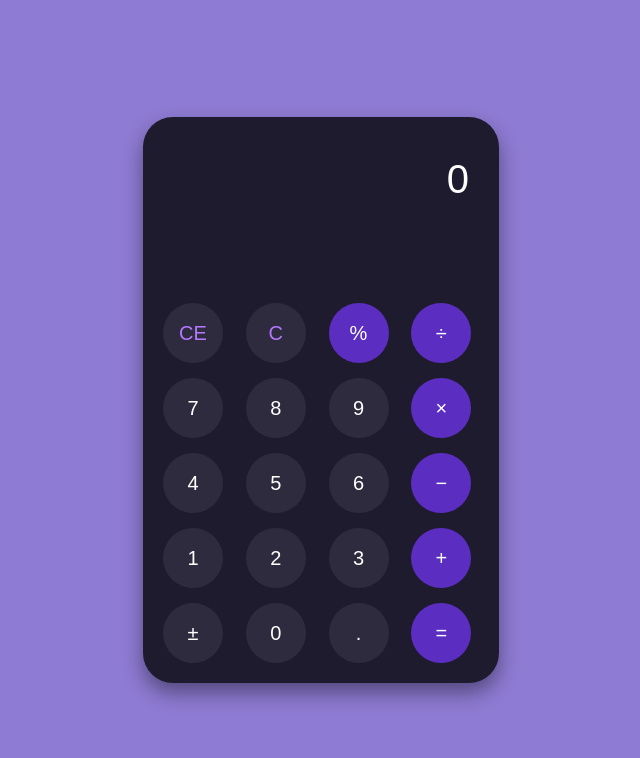
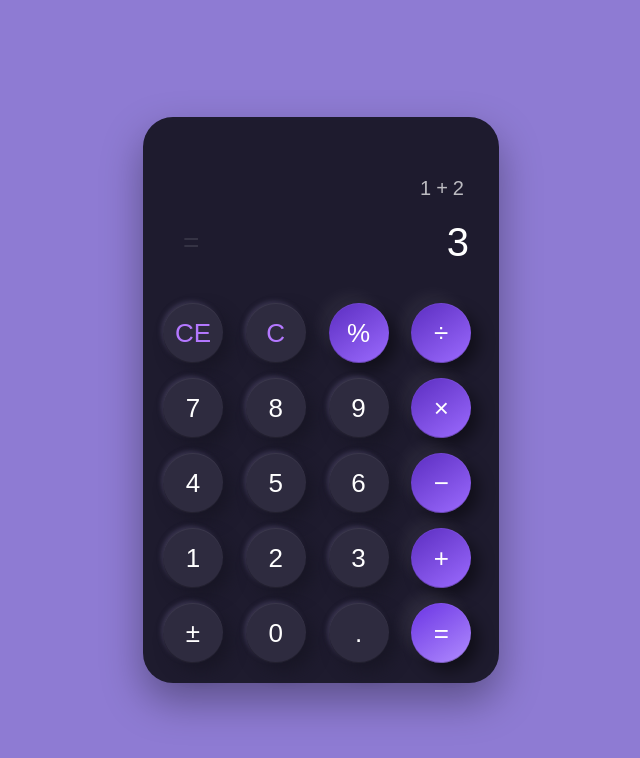
Before and after one commit to JPMadruga01/calculadora, a plain HTML site: page index.html in a window 1280 px wide. Shown: the whole page, without its empty margins (319-959 px from the left). Drawn offline with Linux system fonts and the light colour scheme.

Commit message:
página css atualizada

```diff
--- a/index.html
+++ b/index.html
@@ -2,6 +2,7 @@
 <html lang="pt-BR">
 <head>
   <meta charset="UTF-8" />
+  <!-- tag meta é uma tag vazia -->
   <meta name="viewport" content="width=device-width, initial-scale=1.0" />
   <title>Calculadora</title>
   <link rel="stylesheet" href="style.css" />
@@ -9,8 +10,8 @@
 <body>
   <div class="calculator">
     <div class="display">
-      <div id="operation"></div>
-      <div id="result">0</div>
+      <div id="operation">1+2</div>
+      <div id="result">3</div>
     </div>
     <div class="buttons">
       <button class="btn function">CE</button>
--- a/style.css
+++ b/style.css
@@ -2,42 +2,60 @@
   box-sizing: border-box;
   margin: 0;
   padding: 0;
-  font-family: 'Arial', sans-serif;
+  font-family: Arial, Helvetica, sans-serif;
 }
 
 body {
-  background-color: #8e7bd3;
+  background: #8e7bd3;
+  min-height: 100vh;
   display: flex;
+  align-items: center;
   justify-content: center;
-  align-items: center;
-  height: 100vh;
 }
 
 .calculator {
   width: 356px;
   height: 566px;
-  background-color: #1e1b2e;
+  background: #1e1b2e;
   border-radius: 30px;
   padding: 20px;
-  box-shadow: 0 10px 20px rgba(0,0,0,0.4);
   display: flex;
   flex-direction: column;
   justify-content: space-between;
+  box-shadow: 0 18px 40px rgba(0,0,0,.35);
 }
 
 .display {
   color: #fff;
   text-align: right;
   padding: 20px 10px;
+  position: relative;
 }
 
 #operation {
-  font-size: 16px;
-  opacity: 0.7;
+  font-size: 20px;
+  opacity: .7;
+  padding: 20px 0;
+  display: flex;
+  justify-content: flex-end;
+  letter-spacing: 5px;      /* espaço entre os caracteres */
+  position: relative;
 }
 
 #result {
   font-size: 40px;
+  text-align: right;
+  position: relative;
+}
+
+#result::before {
+  content: "=";
+  position: absolute;
+  left: 10px;
+  top: 50%;
+  transform: translateY(-50%);
+  opacity: .1;
+  font-size: 28px;
 }
 
 .buttons {
@@ -47,25 +65,75 @@ body {
 }
 
 .btn {
-  background-color: #2e2b3f;
-  border: none;
+  background: #2e2b3f;
+  border: 0;
+  width: 60px;
+  height: 60px;
   border-radius: 50%;
-  height: 60px;
-  width: 60px;
   color: #fff;
-  font-size: 20px;
+  font-size: 26px;
   cursor: pointer;
-  transition: background-color 0.2s;
+  outline: none;
+  position: relative;
+
+  /* relevo externo */
+  box-shadow:
+    8px 8px 16px #181625,
+    -2px -2px 4px #3a3550;
+
+  transition: transform .12s ease, box-shadow .12s ease, filter .12s ease;
 }
 
-.btn:hover {
-  background-color: #444;
+.btn::after{
+  content:"";
+  position:absolute; inset:0;
+  border-radius: 50%;
+  box-shadow:
+    inset 0 1px 0 rgba(255,255,255,.06),
+    inset 0 -1px 0 rgba(0,0,0,.25);
+  pointer-events:none;
 }
 
-.operator, .equal {
-  background-color: #5b2dc0;
+.btn:hover{
+  transform: translateY(-1px);
+  box-shadow:
+    10px 10px 20px #181625,
+    -4px -4px 8px #3a3550;
+  filter: brightness(1.02);
+}
+
+/* active: afundado */
+.btn:active{
+  transform: translateY(0);
+  box-shadow:
+    inset 6px 6px 12px #181625,
+    inset -6px -6px 12px #3a3550;
 }
 
 .function {
   color: #b478ff;
 }
+
+.btn.operator{
+  background: linear-gradient(145deg, #5b2dc0, #9c6bff);
+  box-shadow:
+    8px 8px 16px rgba(0,0,0,.45),
+    -8px -8px 16px rgba(255,255,255,.06);
+}
+.btn.operator:active{
+  box-shadow:
+    inset 6px 6px 12px rgba(0,0,0,.45),
+    inset -6px -6px 12px rgba(255,255,255,.08);
+}
+
+.btn.equal{
+  background: linear-gradient(145deg, #6a34e3, #b18cff);
+  box-shadow:
+    8px 8px 16px rgba(0,0,0,.48),
+    -8px -8px 16px rgba(255,255,255,.08);
+}
+.btn.equal:active{
+  box-shadow:
+    inset 6px 6px 12px rgba(0,0,0,.48),
+    inset -6px -6px 12px rgba(255,255,255,.10);
+}
```
